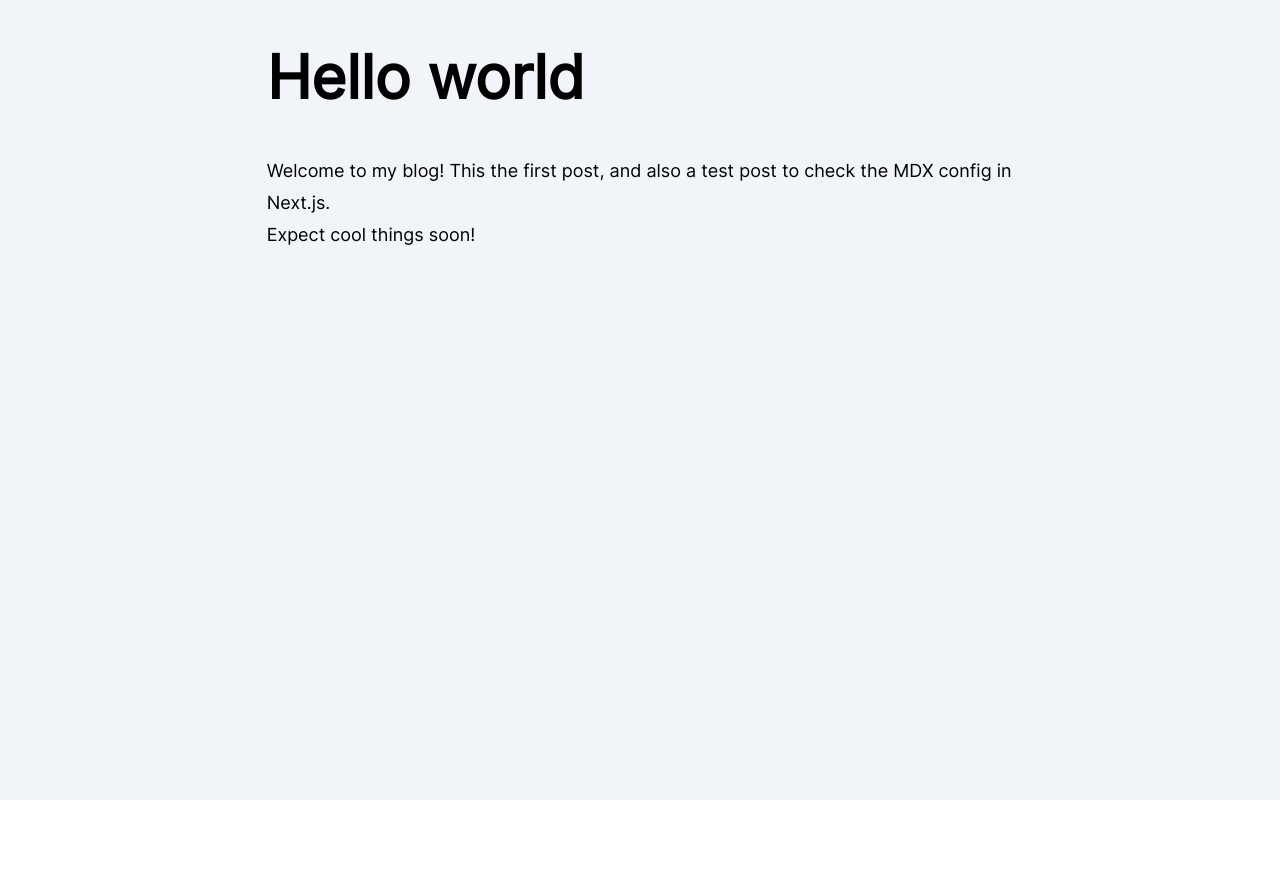
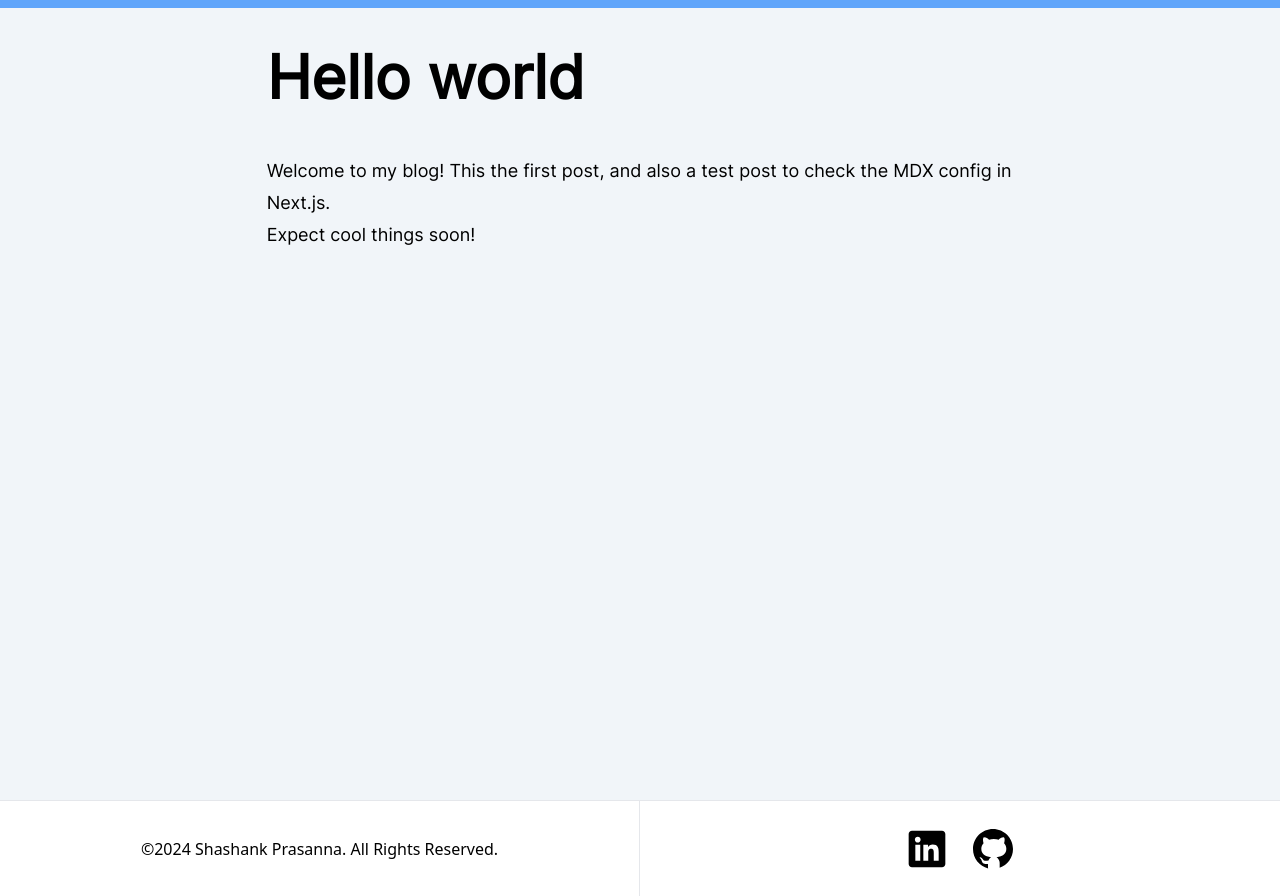
Before and after one commit to SpyGuy0215/website, a Next.js app: page /hello-world in a window 1280 px wide. Before the commit the page ends 800 px from the top, so only its background shows below. Built offline with nearby package versions, Linux system fonts and the light colour scheme.

Commit message:
added footer, added progress bar, cool styling for code blocks

```diff
--- /dev/null
+++ b/app/components/mdx/Footer.js
@@ -0,0 +1,24 @@
+import Image from 'next/image'
+import Link from "next/link";
+
+export default function Footer() {
+    return (
+        <div className={'w-screen h-24 border-t flex flex-row'}>
+            <div className={'w-1/2 border-r h-full flex'}>
+                <p className={'self-center mx-auto text-center'}>©2024 Shashank Prasanna. All Rights Reserved.</p>
+            </div>
+            <div className={'w-1/2 h-full flex'}>
+                <div className={'mx-auto w-fit h-full flex flex-row'}>
+                    <a href={'https://www.linkedin.com/in/shashank-prasanna/'} className={'self-center mx-2'}>
+                        <Image src={'/icons/linkedin.svg'} width={50} height={50}
+                               alt={'linkedin'}/>
+                    </a>
+                    <a href={'https://www.github.com/SpyGuy0215'} className={'self-center mx-2'}>
+                        <Image src={'/icons/github.svg'} width={50} height={50}
+                               alt={'linkedin'}/>
+                    </a>
+                </div>
+            </div>
+        </div>
+    )
+}
--- a/app/components/mdx/mdx-layout.js
+++ b/app/components/mdx/mdx-layout.js
@@ -1,9 +1,20 @@
-export default function MdxLayout({children}, type='info') {
+import {motion, useScroll, useSpring} from "framer-motion";
+
+import Footer from "./Footer";
+
+export default function MdxLayout({children}) {
+    const {scrollYProgress} = useScroll();
+    const scaleX = useSpring(scrollYProgress, {stiffness: 400, damping: 90, mass: 0.2})
+
     return (
-        <div className="bg-slate-100 pt-10 min-h-screen pb-10">
-            <div className={'w-10/12 md:w-7/12 mx-auto'}>
-                {children}
+        <>
+            <motion.div className={'h-2 w-screen bg-blue-400 fixed origin-left'} style={{scaleX: scaleX}}/>
+            <div className="bg-slate-100 pt-10 min-h-screen pb-10">
+                <div className={'w-10/12 md:w-7/12 mx-auto'}>
+                    {children}
+                </div>
             </div>
-        </div>
+            <Footer/>
+        </>
     )
 }
--- a/mdx-components.js
+++ b/mdx-components.js
@@ -3,9 +3,9 @@ export function useMDXComponents(components) {
       h1: ({children}) => <h1 className={'font-inter text-6xl font-bold mb-10 leading-tight'}>{children}</h1>,
       h2: ({children}) => <h2 className={'font-inter text-4xl font-bold my-8'}>{children}</h2>,
       p: ({children}) => <p className={'font-inter leading-8 text-lg'}>{children}</p>,
-      code: ({children}) => <code className={'text-wrap'} style={{
-          backgroundColor: '#282c34',
-      }}>{children}</code>,
+      pre: ({children}) => <pre className={'bg-gray-800 p-4 my-2 rounded-md text-wrap'}>{children}</pre>,
+      ul: ({children}) => <ul className={'list-disc my-3'}>{children}</ul>,
+      li: ({children}) => <li className={'font-inter text-lg mb-3'}>{children}</li>,
       ...components
   }
 }
--- a/next.config.js
+++ b/next.config.mjs
@@ -1,10 +1,17 @@
+import rehypePrettyCode from "rehype-pretty-code";
+import createMDX from "@next/mdx";
+
+
 /** @type {import('next').NextConfig} */
-const withMDX = require('@next/mdx')({
-    extension: /\.mdx?$/
-});
 const nextConfig = {// Configure `pageExtensions` to include MDX files
     pageExtensions: ['js', 'jsx', 'mdx', 'ts', 'tsx'],
     // Optionally, add any other Next.js config below};
 }
 
-module.exports =  withMDX(nextConfig);
+const withMDX = createMDX({
+    options: {
+        rehypePlugins: [rehypePrettyCode],
+    }
+})
+
+export default withMDX(nextConfig);
--- a/package.json
+++ b/package.json
@@ -20,6 +20,7 @@
     "@react-three/fiber": "^8.16.6",
     "@react-three/postprocessing": "^2.16.2",
     "@studio-freight/react-lenis": "^0.0.47",
+    "@tailwindcss/typography": "^0.5.13",
     "@types/three": "^0.164.0",
     "color2k": "^2.0.3",
     "framer-motion": "^11.2.11",
@@ -33,6 +34,8 @@
     "react-intersection-observer": "^9.10.3",
     "react-lottie-player": "^2.0.0",
     "react-powerglitch": "^1.0.3",
+    "rehype-pretty-code": "^0.13.2",
+    "shiki": "^1.10.3",
     "tailwind-scrollbar-hide": "^1.1.7",
     "three": "^0.164.1"
   },
--- a/tailwind.config.js
+++ b/tailwind.config.js
@@ -30,6 +30,7 @@ module.exports = {
   },
   plugins: [
       require('tailwind-scrollbar')({nocompatible: true, preferredStrategy: "pseudoelements"}),
-      require('tailwind-scrollbar-hide')
+      require('tailwind-scrollbar-hide'),
+      require('@tailwindcss/typography'),
   ],
 };
```
Also changed, not shown: app/(posts)/custom-cursor-react-gsap/content.mdx (+2 -4 lines), 1 other file (tests, documents, lock files or other folders).
